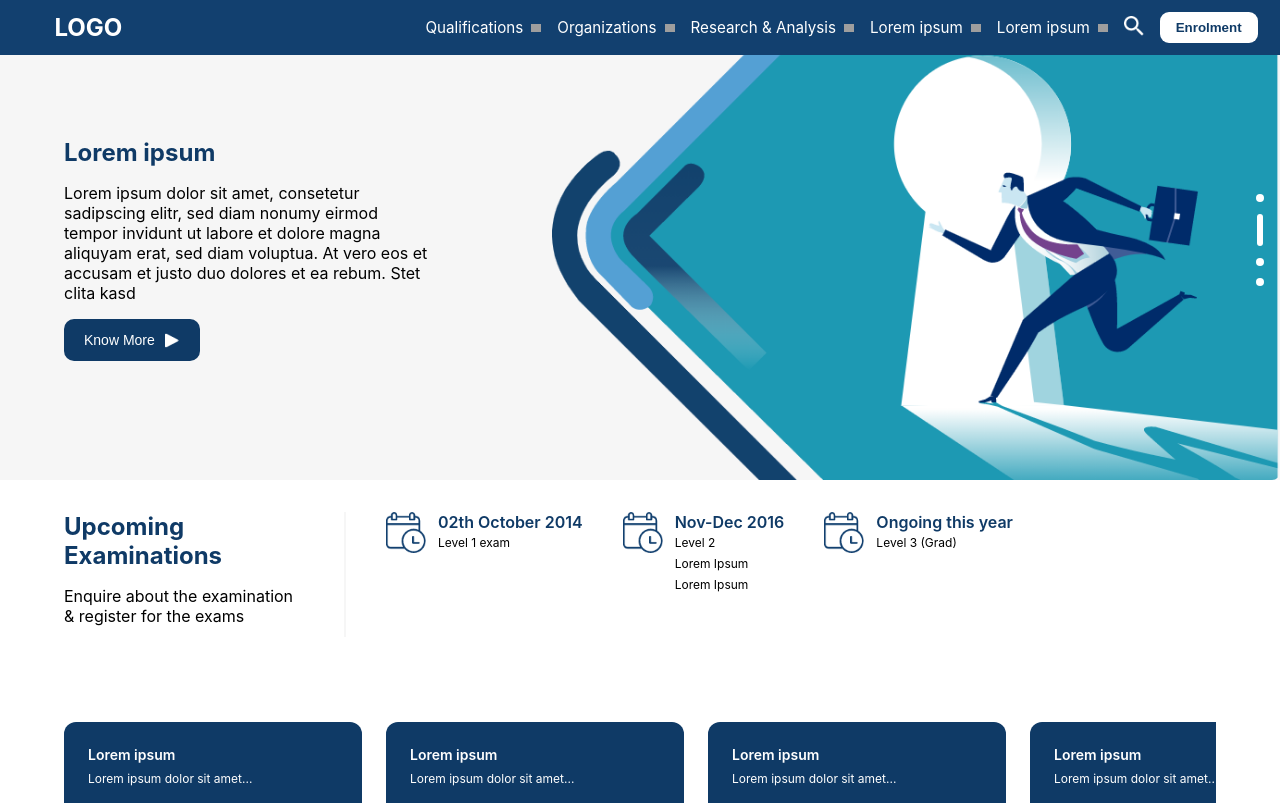
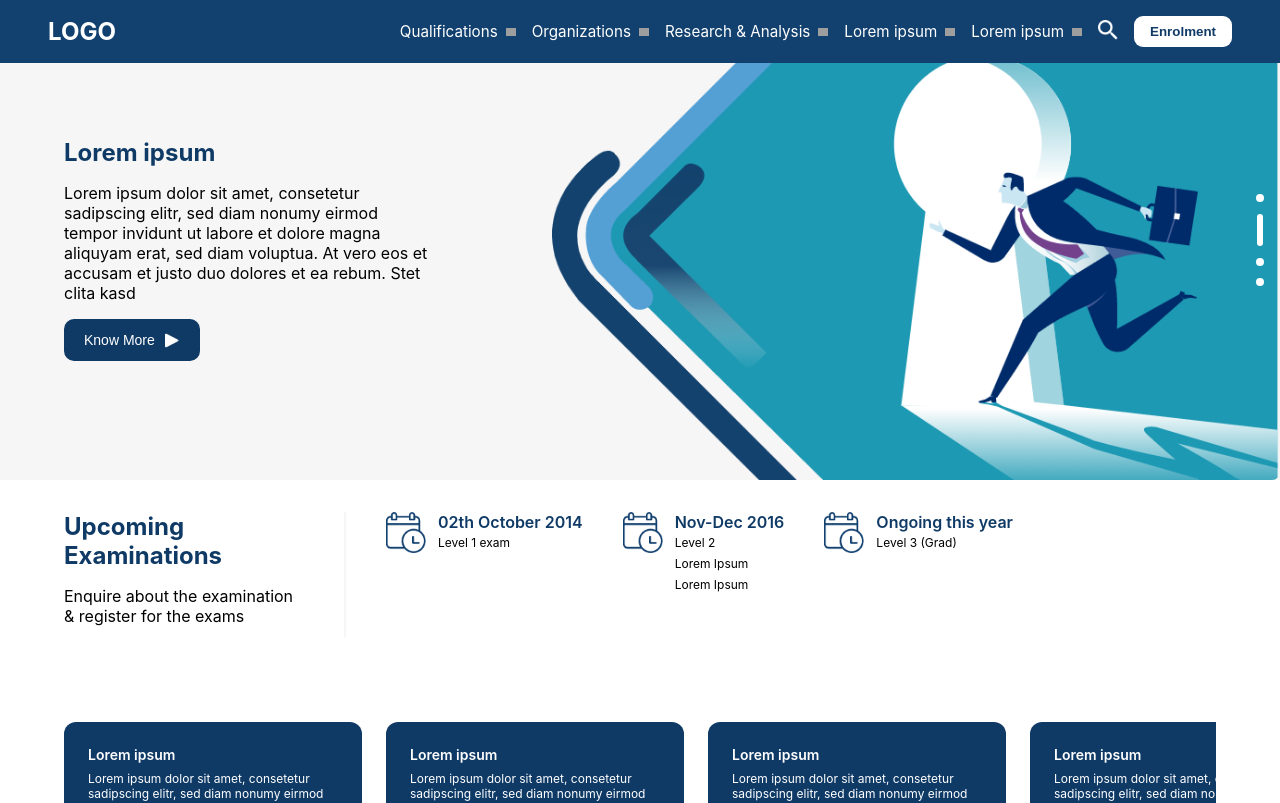
Before and after one commit to sandipsharma0208/Toggle-Head, a React (Create React App) app: page / in a window 1280 px wide. Shown: the top 803 px of the page. Built offline with nearby package versions, Linux system fonts and the light colour scheme; grey boxes are pictures that could not be loaded.

Commit message:
fix: navbar issue

```diff
--- a/src/App.css
+++ b/src/App.css
@@ -2,7 +2,6 @@
 .navbar {
   background-color: #12406f;
   color: #fff;
-  padding: 12px 16px;
   position: fixed;
   width: 100%;
   z-index: 10;
@@ -19,7 +18,7 @@
   justify-content: space-between;
   align-items: center;
   gap: 1rem;
-  padding: 0 clamp(1rem, 3vw, 3rem);
+  padding: 1rem clamp(1.5rem, 4vw, 3rem);
 }
 
 .navbar-logo {
--- a/src/components/CardsSlider.jsx
+++ b/src/components/CardsSlider.jsx
@@ -3,7 +3,7 @@ import arrow from "../assets/arrow.png";
 
 const cards = Array(8).fill({
   title: "Lorem ipsum",
-  text: "Lorem ipsum dolor sit amet...",
+  text: "Lorem ipsum dolor sit amet, consetetur sadipscing elitr, sed diam nonumy eirmod",
 });
 
 const CardsSlider = () => {
@@ -17,7 +17,13 @@ const CardsSlider = () => {
               <p>{card.text}</p>
               <div className="card-know-more">
                 <p>Know More</p>
-                <img src={arrow} alt="Expand" width="20" height="20" className="arrow-icon" />
+                <img
+                  src={arrow}
+                  alt="Expand"
+                  width="20"
+                  height="20"
+                  className="arrow-icon"
+                />
               </div>
             </div>
           ))}
```
